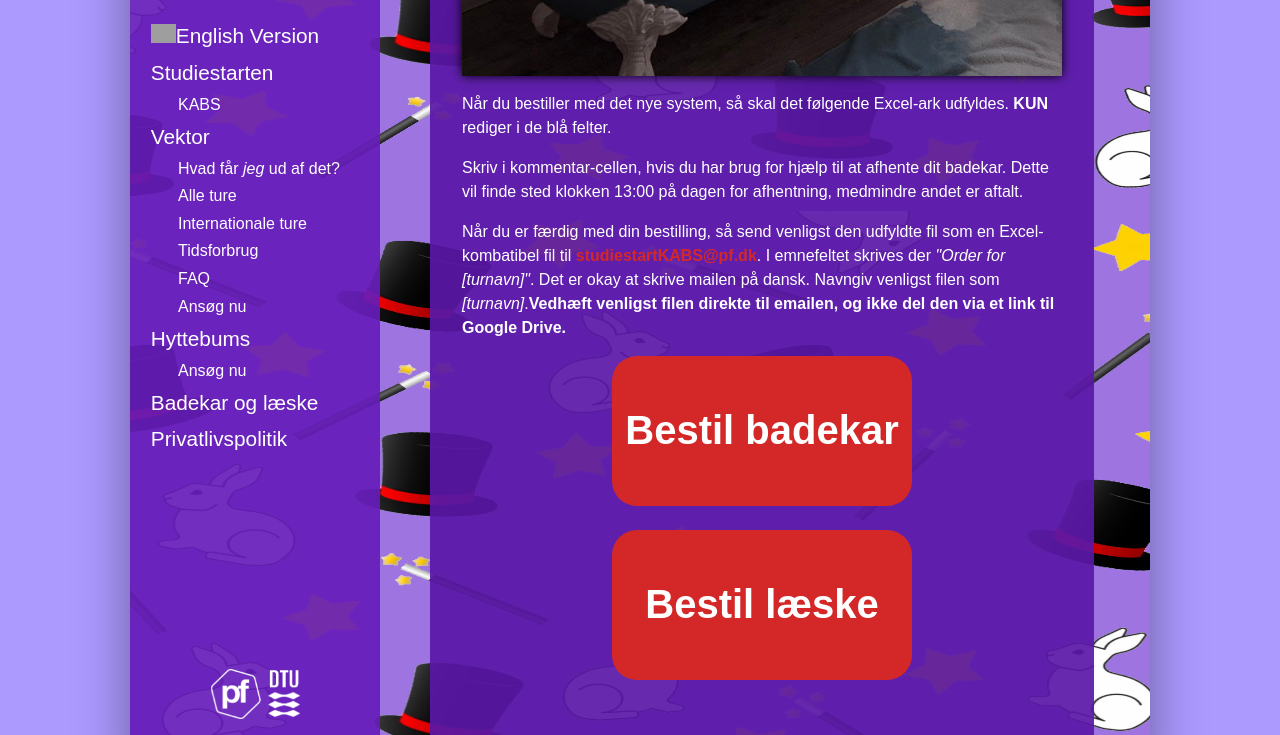
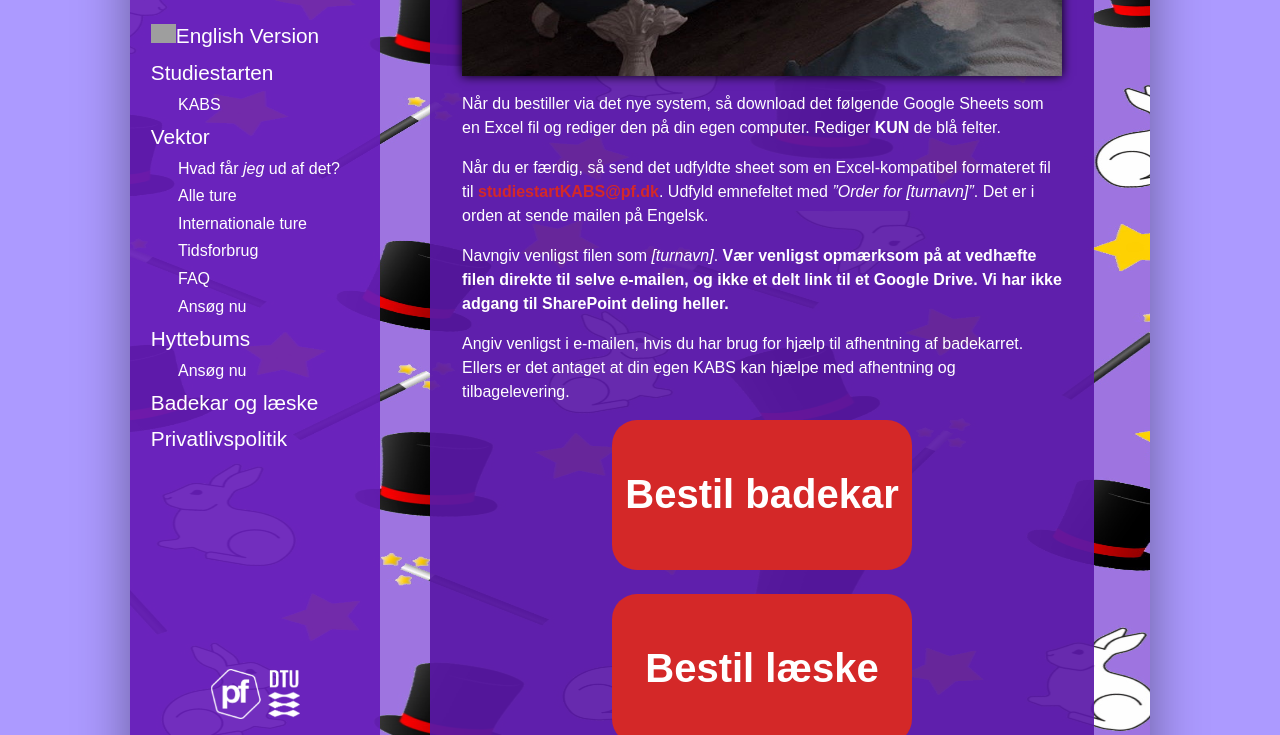
Before and after one commit to KABSDTU/kabsdtu.github.io, a Jekyll site: the page built from badekar.md, in a window 1280 px wide and 900 px high, scrolled down 524 px, cut to the strip 165-900 px from the top of the window. Built offline with Jekyll 4.4.1, drawn with Linux system fonts in a browser that asks for light colours; some web fonts are replaced; grey boxes are pictures that could not be loaded.

Commit message:
Updated bathtub ordering method, once again!

```diff
--- a/badekar.md
+++ b/badekar.md
@@ -9,11 +9,14 @@ title: Badekar/Læske
 <div id="poster-image-long" style="background-image: url('/static/img/magicTub.jpg');">
 </div>
 
-<p>Når du bestiller med det nye system, så skal det følgende Excel-ark udfyldes. <b>KUN</b> rediger i de blå felter.</p>
-<p>Skriv i kommentar-cellen, hvis du har brug for hjælp til at afhente dit badekar. Dette vil finde sted klokken 13:00 på dagen for afhentning, medmindre andet er aftalt.</p>
-<p>Når du er færdig med din bestilling, så send venligst den udfyldte fil som en Excel-kombatibel fil til <a href="mailto:studiestartKABS@pf.dk?subject=Order for [trip name]">studiestartKABS@pf.dk</a>. I emnefeltet skrives der <i>"Order for [turnavn]"</i>. Det er okay at skrive mailen på dansk. Navngiv venligst filen som <i>[turnavn]</i>.<b>Vedhæft venligst filen direkte til emailen, og ikke del den via et link til Google Drive.</b></p>
+<p>Når du bestiller via det nye system, så download det følgende Google Sheets som en Excel fil og rediger den på din egen computer. Rediger <b>KUN</b> de blå felter.</p>
+<p>Når du er færdig, så send det udfyldte sheet som en Excel-kompatibel formateret fil til <a href="mailto:studiestartKABS@pf.dk?subject=Order for [trip name]">studiestartKABS@pf.dk</a>. Udfyld emnefeltet med <i>”Order for [turnavn]”</i>. Det er i orden at sende mailen på Engelsk.</p>
+<p>Navngiv venligst filen som <i>[turnavn]</i>. <b>Vær venligst opmærksom på at vedhæfte filen direkte til selve e-mailen, og ikke et delt link til et Google Drive. Vi har ikke adgang til SharePoint deling heller.</b></p>
+<p>Angiv venligst i e-mailen, hvis du har brug for hjælp til afhentning af badekarret. Ellers er det antaget at din egen KABS kan hjælpe med afhentning og tilbagelevering.</p>
 
-<a style="text-align: center" href="/en/Order_and_Invoice_Template-ENGLISH.xlsx">
+
+
+<a style="text-align: center" href="https://docs.google.com/spreadsheets/d/15go_OzmdlMLZoYqrAi3HiszWwLWLnvvWB_jzE2zLqSA/edit?usp=sharing">
 	<button class="applyBtn">
 	  Bestil badekar
 	</button>
```
Also changed, not shown: en/badekar.md (+5 -4 lines).
